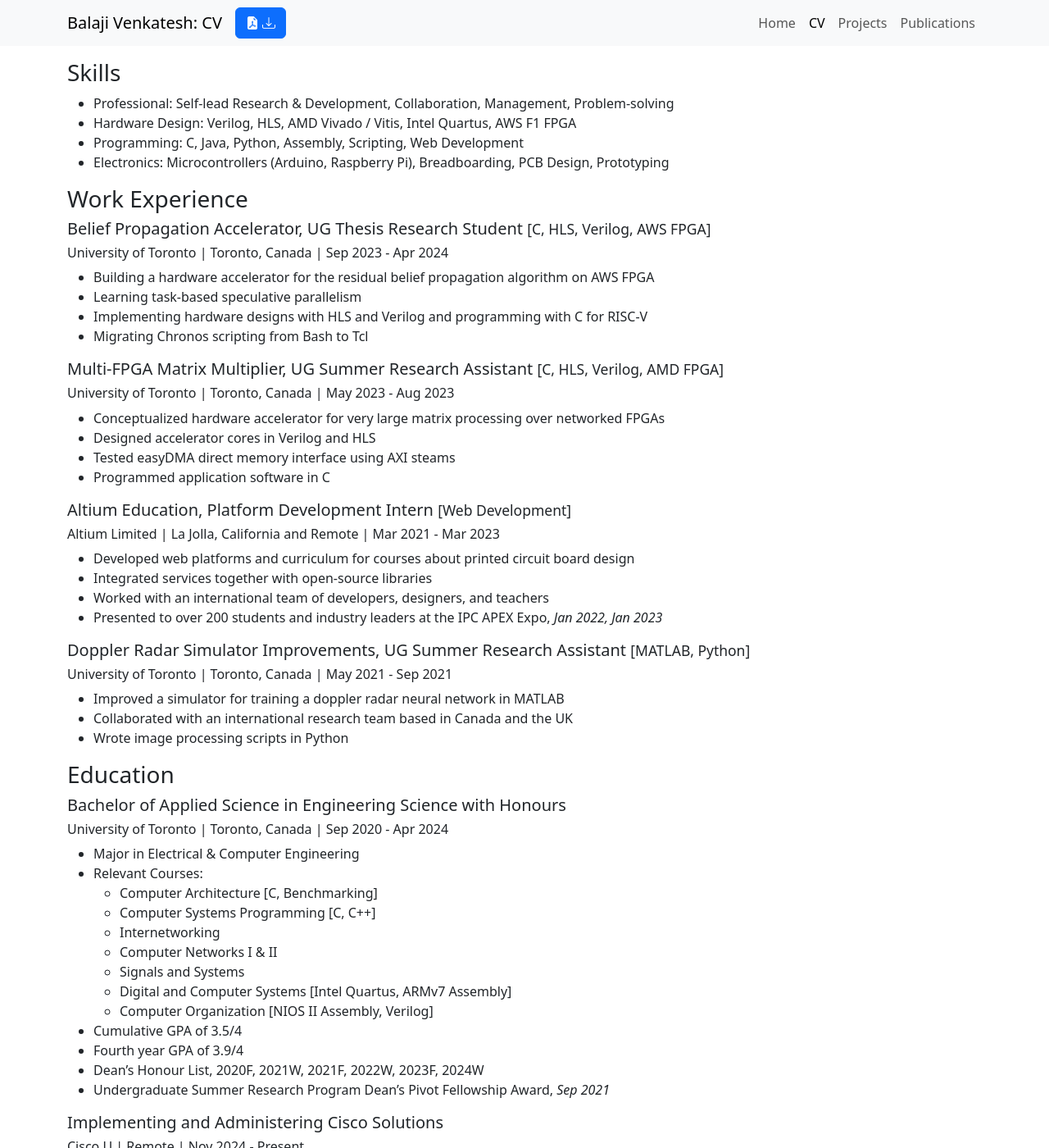
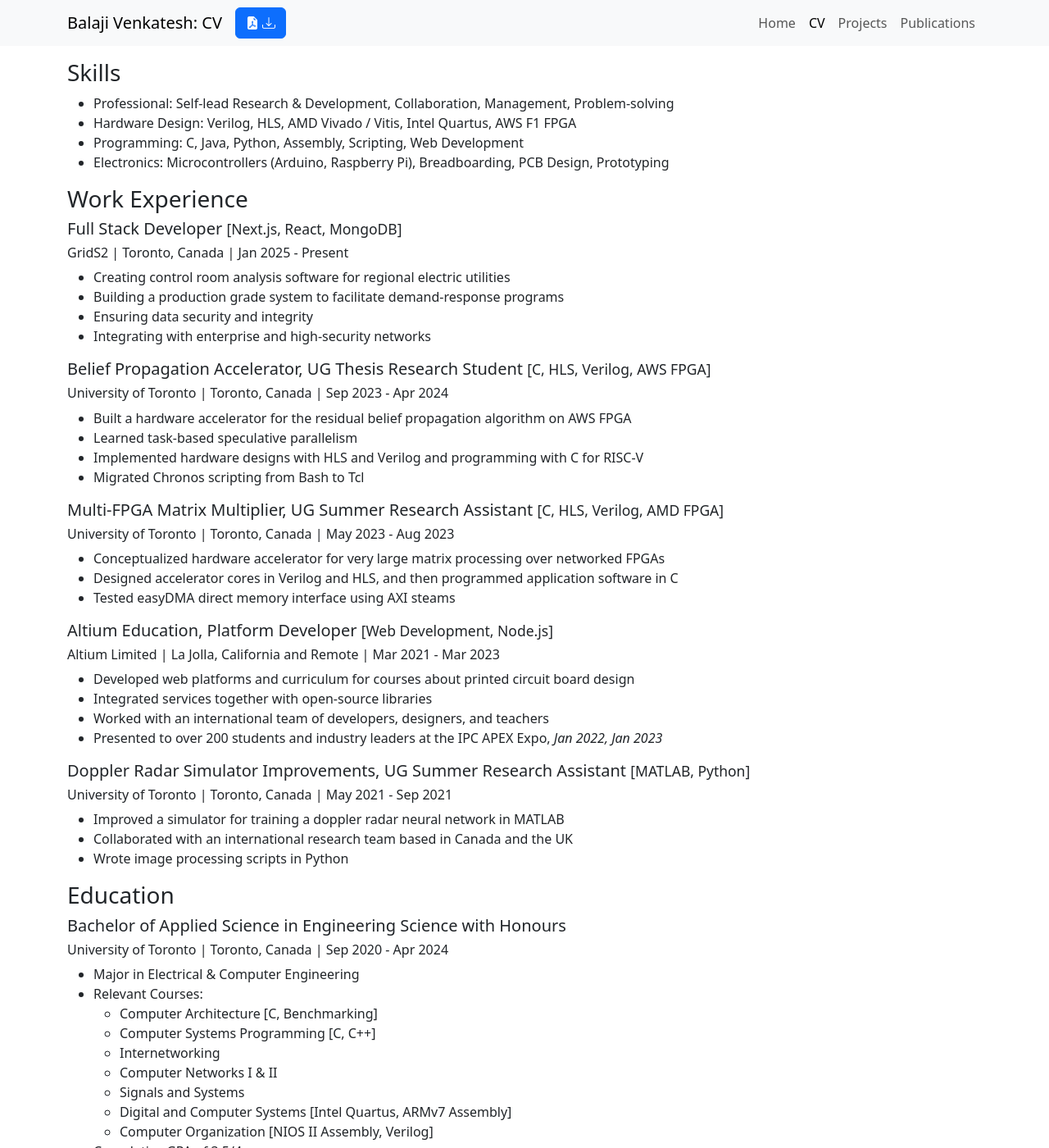
Before and after one commit to balaji-venkatesh/balaji-venkatesh.github.io, a Jekyll site: the page built from cv.md, in a window 1280 px wide and 1400 px high. Shown: the whole window at 82% size. Built offline with Jekyll 4.4.1, drawn with Linux system fonts in a browser that asks for light colours; some of the changed text lies outside the part shown.

Commit message:
update CV with grids2

```diff
--- a/cv.md
+++ b/cv.md
@@ -12,21 +12,27 @@ navbarextra: <a href="/assets/bv-resume.pdf" type="button" class="me-auto btn bt
 
 ### Work Experience
 
+##### Full Stack Developer <small> [Next.js, React, MongoDB] </small>
+###### GridS2 | Toronto, Canada | Jan 2025 - Present
+- Creating control room analysis software for regional electric utilities
+- Building a production grade system to facilitate demand-response programs
+- Ensuring data security and integrity
+- Integrating with enterprise and high-security networks
+
 ##### Belief Propagation Accelerator, UG Thesis Research Student <small> [C, HLS, Verilog, AWS FPGA] </small>
 ###### University of Toronto | Toronto, Canada | Sep 2023 - Apr 2024
-- Building a hardware accelerator for the residual belief propagation algorithm on AWS FPGA
-- Learning task-based speculative parallelism
-- Implementing hardware designs with HLS and Verilog and programming with C for RISC-V
-- Migrating Chronos scripting from Bash to Tcl
+- Built a hardware accelerator for the residual belief propagation algorithm on AWS FPGA
+- Learned task-based speculative parallelism
+- Implemented hardware designs with HLS and Verilog and programming with C for RISC-V
+- Migrated Chronos scripting from Bash to Tcl
 
 ##### Multi-FPGA Matrix Multiplier, UG Summer Research Assistant  <small> [C, HLS, Verilog, AMD FPGA] </small>
 ###### University of Toronto | Toronto, Canada | May 2023 - Aug 2023
 - Conceptualized hardware accelerator for very large matrix processing over networked FPGAs
-- Designed accelerator cores in Verilog and HLS
+- Designed accelerator cores in Verilog and HLS, and then programmed application software in C
 - Tested easyDMA direct memory interface using AXI steams
-- Programmed application software in C
 
-##### Altium Education, Platform Development Intern <small> [Web Development] </small>
+##### Altium Education, Platform Developer <small> [Web Development, Node.js] </small>
 ###### Altium Limited | La Jolla, California and Remote | Mar 2021 - Mar 2023
 - Developed web platforms and curriculum for courses about printed circuit board design
 - Integrated services together with open-source libraries
@@ -58,7 +64,7 @@ navbarextra: <a href="/assets/bv-resume.pdf" type="button" class="me-auto btn bt
 - Undergraduate Summer Research Program Dean’s Pivot Fellowship Award, *Sep 2021*
 
 ##### Implementing and Administering Cisco Solutions
-###### Cisco U | Remote | Nov 2024 - Present
+###### Cisco U | Remote | Nov 2024 - Jan 2025
 - Install, operate, configure, and verify basic IPv4 and IPv6 networks
 - Configure network components, such as switches, routers, and wireless LAN controllers
 - Manage network devices and identify basic security threats
@@ -86,10 +92,3 @@ navbarextra: <a href="/assets/bv-resume.pdf" type="button" class="me-auto btn bt
 
 <hr>
 <a href="https://www.linkedin.com/in/balajivca/" class="mb-1 btn btn-lg btn-primary"><i class="bi bi-linkedin"></i> balajivca </a>
-
-<style>
-h5, h6{
-	margin-bottom: 0.5rem !important;
-  font-weight: 300 !important;
-}
-</style>
```
